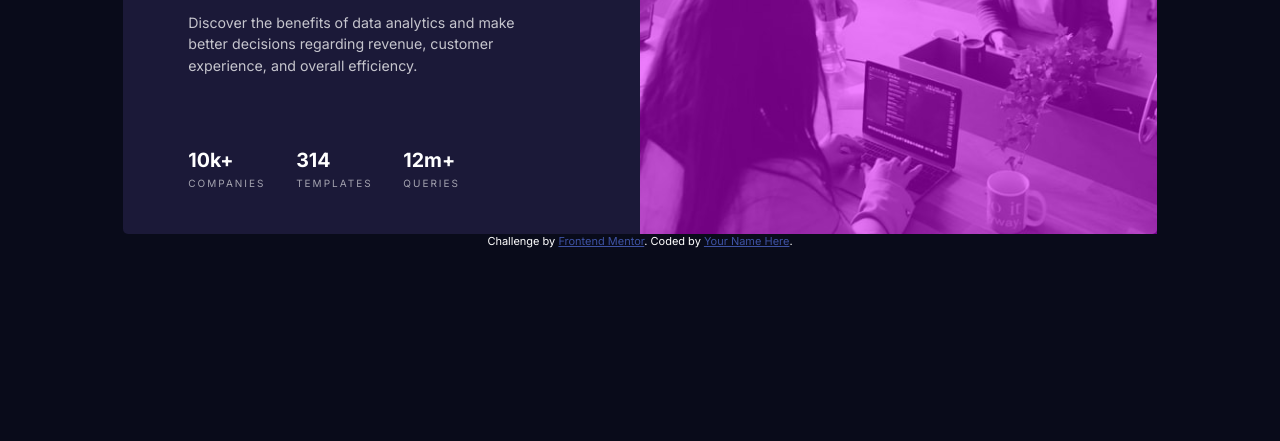
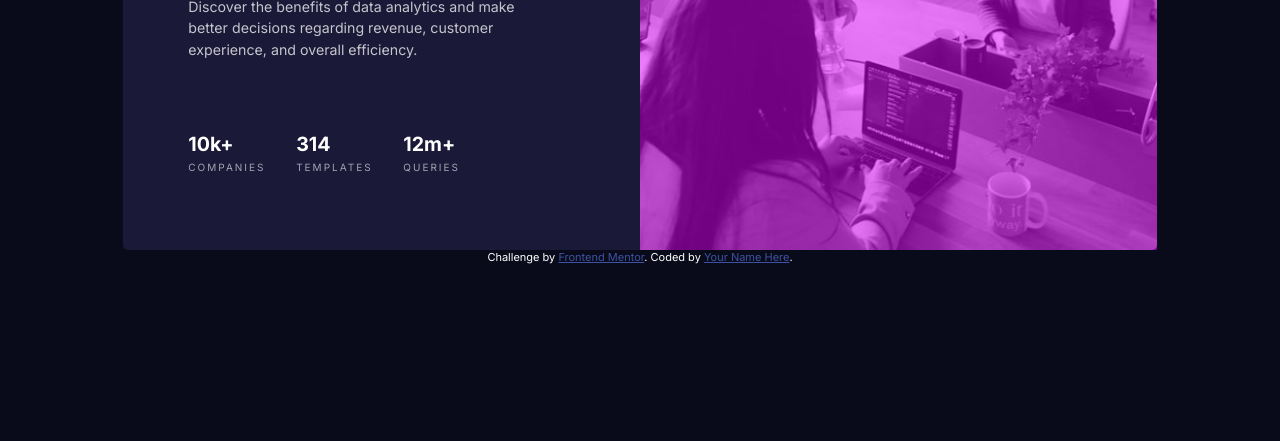
Before and after one commit to Arekq7/Frontend-Mentor-Stats-preview-card-component, a plain HTML site: page index.html in a window 1280 px wide. Shown: the part 359-800 px from the top of the page. Drawn offline with Linux system fonts and the light colour scheme.

Commit message:
first commit

```diff
--- a/css/_container.scss
+++ b/css/_container.scss
@@ -119,7 +119,7 @@
         background: url(/images/image-header-desktop.jpg) no-repeat center/cover;
         min-width: 50%;
 
-        height: 25rem;
+        height: 27rem;
 
         order: 2;
         border-top-right-radius: 0.3125rem;
@@ -129,7 +129,7 @@
             content: '';
             position: absolute;
             background-color: rgba(224,0,255,0.5);
-            height: 25rem;
+            height: 27rem;
             width: 100%;
         }
     }
--- a/index.html
+++ b/index.html
@@ -4,7 +4,7 @@
   <meta charset="UTF-8">
   <meta name="viewport" content="width=device-width, initial-scale=1.0"> <!-- displays site properly based on user's device -->
 
-  <link rel="icon" type="image/png" sizes="32x32" href="./images/favicon-32x32.png">
+  <link rel="icon" type="image/png" sizes="32x32" href="images/favicon-32x32.png">
   <link rel="stylesheet" href="css/main.css">
   <title>Frontend Mentor | Stats preview card component</title>
 
```
Also changed, not shown: css/main.css.
